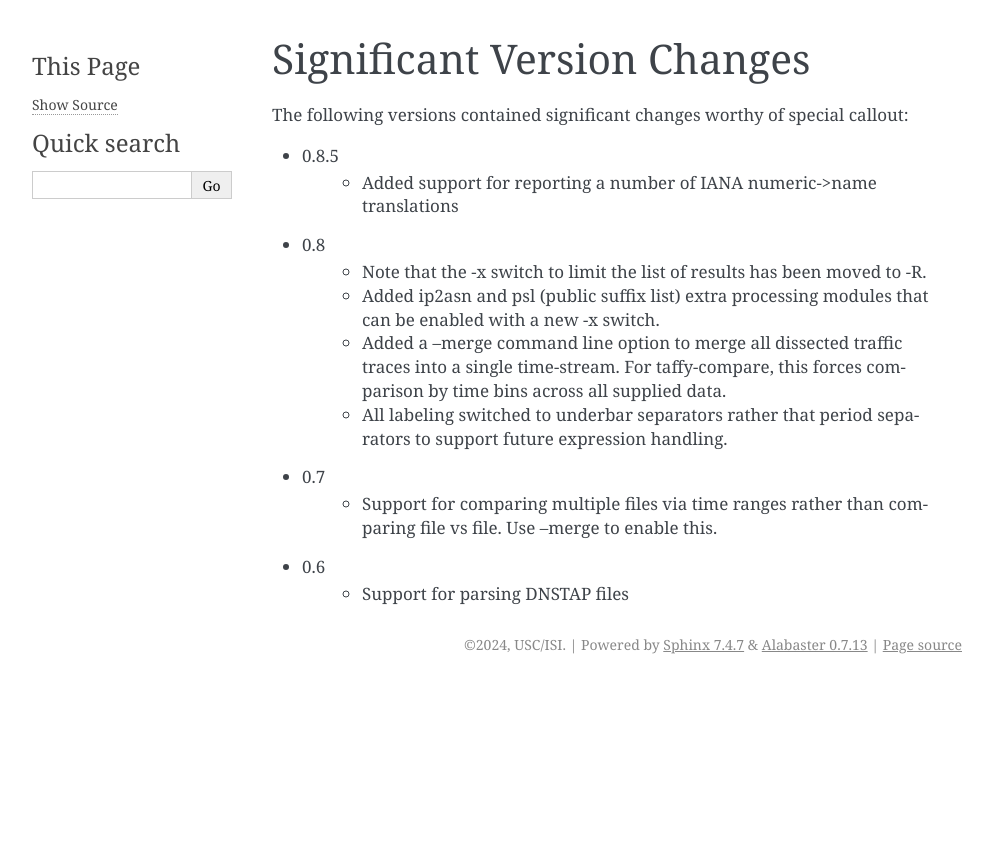
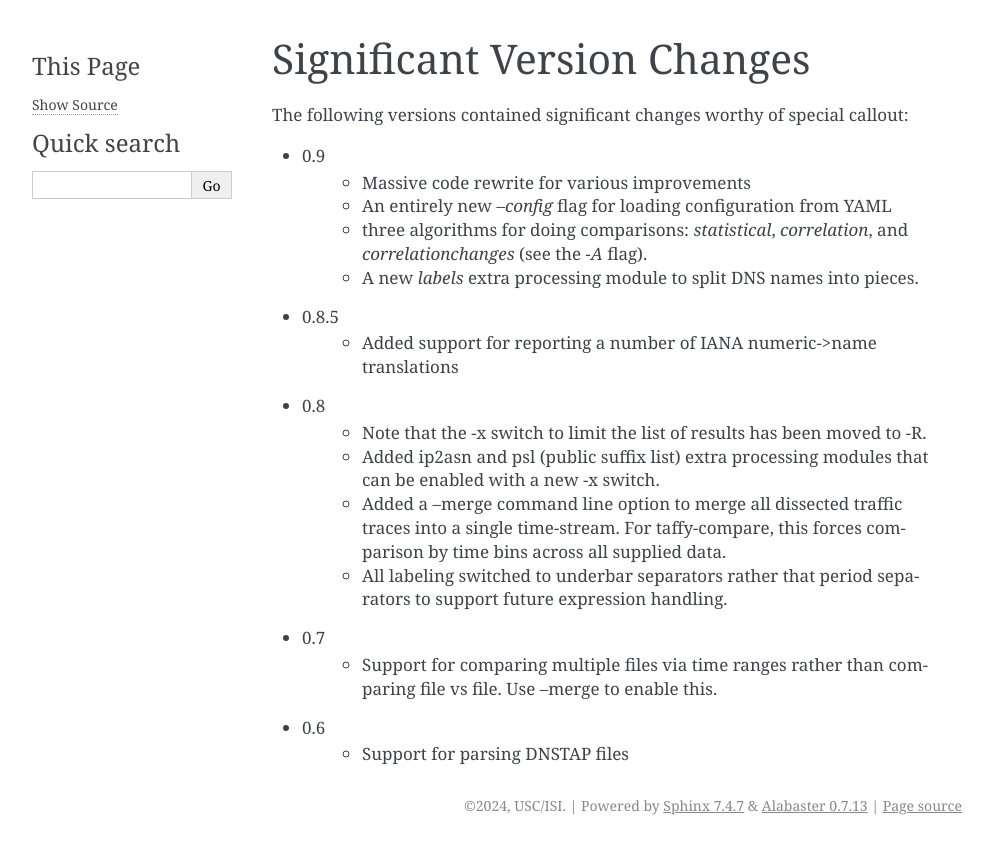
Before and after one commit to traffic-taffy/traffic-taffy, a Sphinx documentation site: the page built from docs/importantchanges.rst, in a window 1280 px wide. Shown: the top 854 px of the page, without its empty margins (148-1141 px from the left). Built offline with Sphinx 7.4.7, drawn with Linux system fonts in a browser that asks for light colours.

Commit message:
list some updates

```diff
--- a/docs/importantchanges.rst
+++ b/docs/importantchanges.rst
@@ -3,6 +3,13 @@ Significant Version Changes
 
 The following versions contained significant changes worthy of special
 callout:
+
+- 0.9
+    - Massive code rewrite for various improvements
+    - An entirely new `--config` flag for loading configuration from YAML
+    - three algorithms for doing comparisons: `statistical`,
+      `correlation`, and `correlationchanges` (see the `-A` flag).
+    - A new `labels` extra processing module to split DNS names into pieces.
 
 - 0.8.5
     - Added support for reporting a number of IANA numeric->name translations
```
